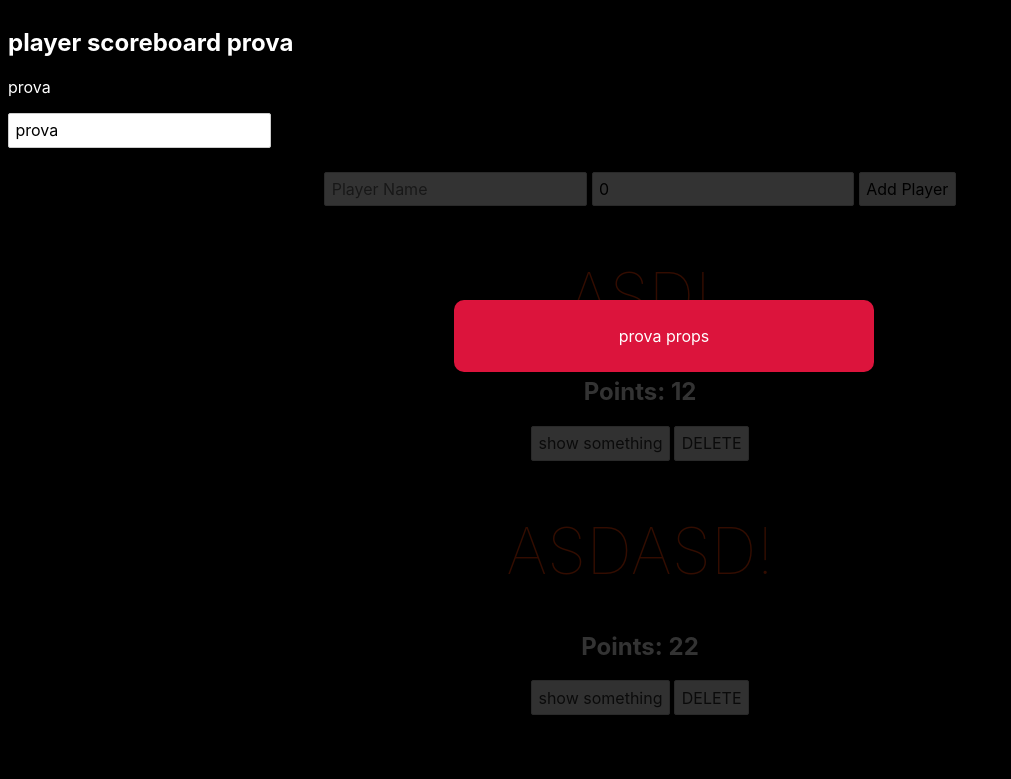
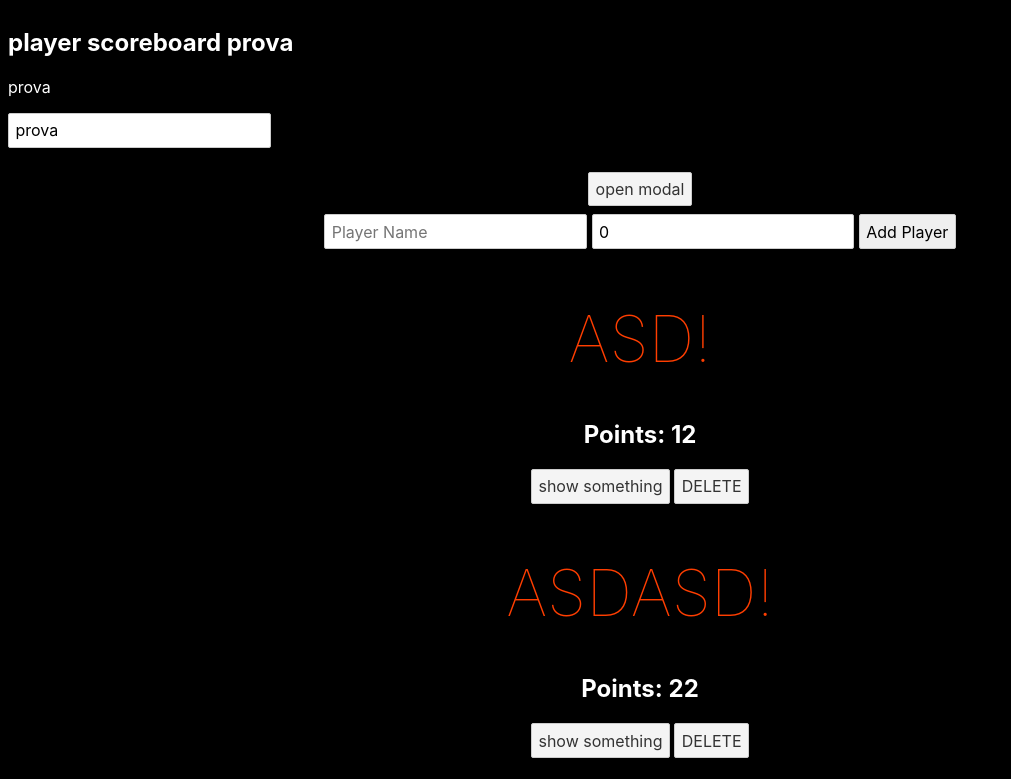
Before and after one commit to SimoneTedesco/launch-countdown-timer-main, a Svelte app: page / in a window 1280 px wide. Shown: the top 779 px of the page, without its empty margins (0-1011 px from the left). Built offline with nearby package versions, Linux system fonts and the light colour scheme.

Commit message:
event forwarding

```diff
--- a/src/App.svelte
+++ b/src/App.svelte
@@ -3,7 +3,7 @@
   import Player from "./Player.svelte";
   import AddPlayer from "./AddPlayer.svelte";
   import Modal from "./Modal.svelte";
-
+  let showModal = false
   let players = [
     {
       name: "asd",
@@ -31,11 +31,17 @@
     const index = e.detail;
     players = players.filter((x, i) => i !== index);
   };
+
+  const toggleModal = () => {
+    showModal = !showModal
+  }
 </script>
 
 <Navbar />
 <main>
-  <Modal msg="prova props" />
+  <button on:click={toggleModal}>open modal</button>
+  <!-- onclick è forwardato -->
+  <Modal msg="prova props" {showModal} on:click={toggleModal} />
   {#if players.length !== 5}
     <AddPlayer on:addplayer={addPlayer} />
   {/if}
--- a/src/Modal.svelte
+++ b/src/Modal.svelte
@@ -1,7 +1,7 @@
 <script>
   // uso export per variabili che arrivano dall'esterno
   export let msg = "default msg";
-  let showModal = true;
+  export let showModal = false;
   let isPromo = true;
 </script>
 
@@ -28,8 +28,9 @@
 </style>
 
 {#if showModal}
-<!-- class:promo aggiunge la classe "promo" condizionalmente -->
-<div class="backdrop">
+<!-- on:click a vuoto inoltra l'evento al componente parent-->
+<div class="backdrop" on:click>
+  <!-- class:promo aggiunge la classe "promo" condizionalmente -->
   <div class="modal" class:promo={isPromo}>
     <p>{msg || "asdasd"} </p>
   </div>
```
